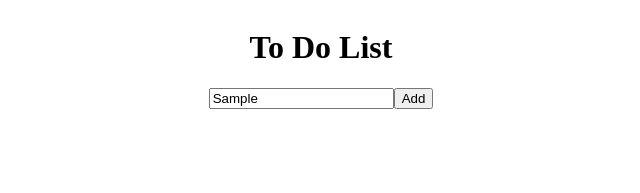
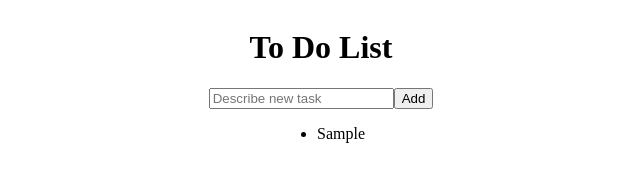
Before and after one commit to DionisioMC/ToDoListAngular, an Angular app: page / in a window 1280 px wide. Both pictures are taken after typing "Sample" into the empty fields and a click on the button "Add". Shown: the top 193 px of the page, without its empty margins (319-959 px from the left). Built offline with nearby package versions, Linux system fonts and the light colour scheme.

Commit message:
Making the list items visible on the page and erasing the task that was in the input field

```diff
--- a/src/app/app.component.html
+++ b/src/app/app.component.html
@@ -5,6 +5,12 @@
     <input type="text" [(ngModel)]="inputTask" placeholder="Describe new task"/>
     <button (click)="addTask()">Add</button>
   </div>
+
+  <ul>
+    <li *ngFor="let toDoItem of toDoList">
+      {{toDoItem.task}}
+    </li>
+  </ul>
 </main>
 
 
--- a/src/app/app.component.ts
+++ b/src/app/app.component.ts
@@ -1,8 +1,9 @@
+import { NgFor } from "@angular/common";
 import { Component } from "@angular/core";
 import { FormsModule } from "@angular/forms";
 import { RouterOutlet } from "@angular/router";
 
-export interface toDoItem {
+export interface ToDoItem {
   id: number;
   task: string;
   isCompleted: boolean;
@@ -10,26 +11,24 @@ export interface toDoItem {
 @Component({
   selector: "app-root",
   standalone: true,
-  imports: [RouterOutlet, FormsModule],
+  imports: [RouterOutlet, FormsModule, NgFor],
   templateUrl: "./app.component.html",
   styleUrls: ["./app.component.css"]
 })
 export class AppComponent {
-  toDoList: toDoItem[] = [];
+  toDoList: ToDoItem[] = [];
   inputTask: string = "";
 
   addTask(): void {
-    console.log(this.inputTask);
-
     if (this.inputTask.trim() !== "") {
-      const newTask: toDoItem = {
+      const newTask: ToDoItem = {
         id: Date.now(),
         task: this.inputTask.trim(),
         isCompleted: false
       };
 
       this.toDoList.push(newTask);
-      console.log(this.toDoList);
+      this.inputTask = "";
     }
   }
 }
```
